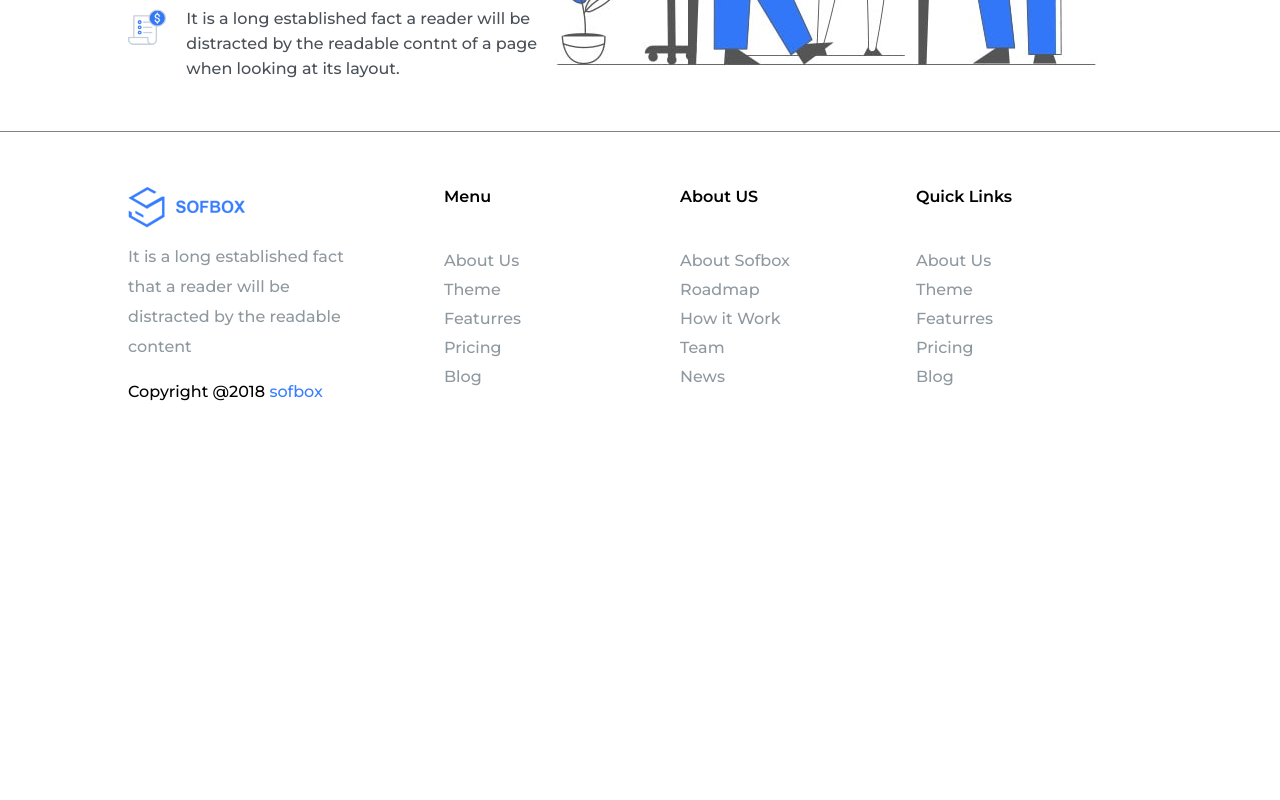
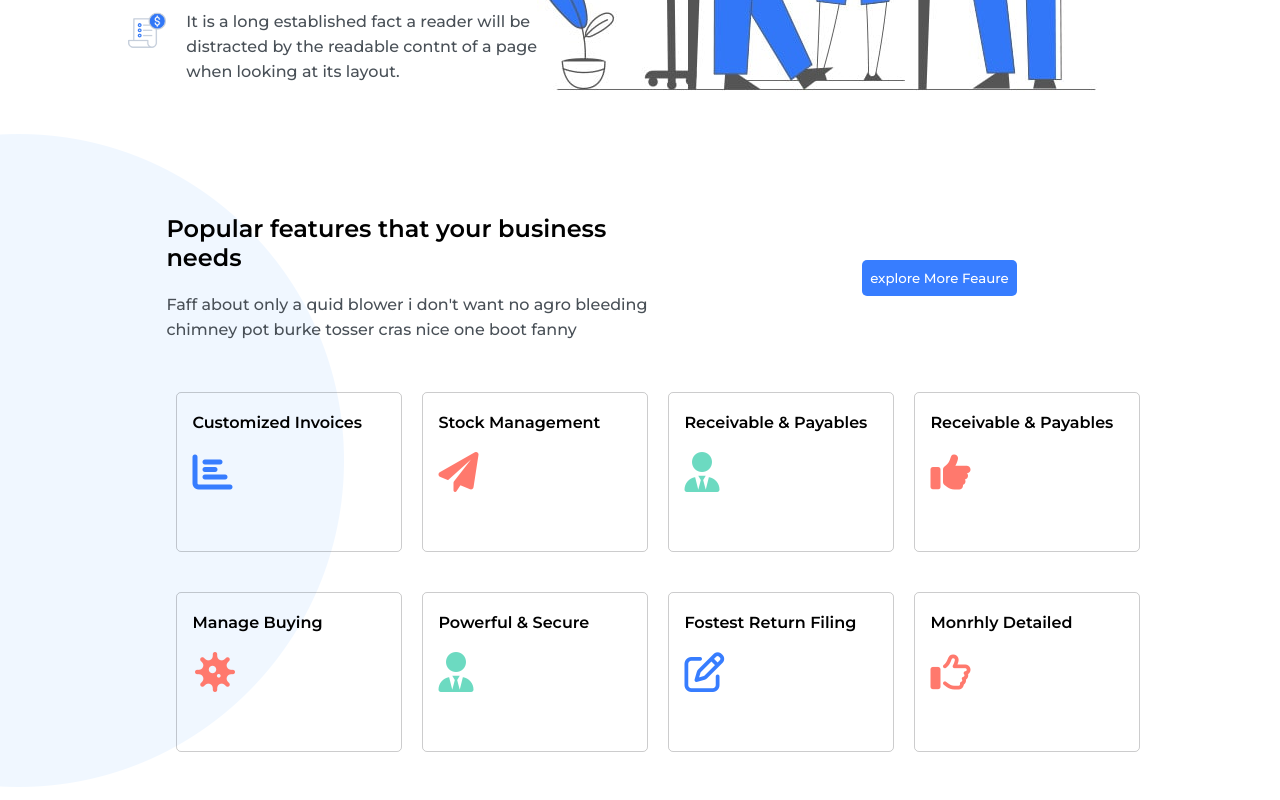
Before and after one commit to gabriele-annese/proj-html-vuejs, a Vue app: page / in a window 1280 px wide. Shown: the part 1460-2260 px from the top of the page. Before the commit the page ends 1896 px from the top, so only its background shows below. Built offline with nearby package versions, Linux system fonts and the light colour scheme.

Commit message:
add grid

```diff
--- a/src/components/Analysis.vue
+++ b/src/components/Analysis.vue
@@ -73,6 +73,15 @@ methods:{
                 align-items: center;
                 margin-top: 30px;
                 cursor: pointer;
+                &:hover,
+                &:focus{
+                    border: 1px solid lightgray;
+                    padding: 10px 0;
+                    box-shadow: -10px  10px 5px rgba($color: #1e1e1e, $alpha: .2);
+                    h3{
+                        color: #377dff;
+                    }
+                }
                 .imgCtn-list{
                     width: 100px;
                     height: 100px;
@@ -83,14 +92,6 @@ methods:{
                         object-fit: contain;
                     }
                 }
-            }
-        }
-        .active{
-            border: 1px solid lightgray;
-            padding: 10px 0;
-            box-shadow: -10px  10px 5px rgba($color: #1e1e1e, $alpha: .2);
-            h3{
-                color: #377dff;
             }
         }
     }
--- /dev/null
+++ b/src/components/GridBusiness.vue
@@ -0,0 +1,150 @@
+<template>
+  <section>
+    <div class="img-ctn">
+        <img src="../assets/img/14.png" alt="">
+    </div>
+    <div class="grid">
+        <div class="header-grid">
+            <div class="tex-ctn">
+                <h1>Popular features that your business needs</h1>
+                <p>Faff about only a quid blower i don't want no agro bleeding chimney pot burke tosser cras nice one boot fanny</p>
+            </div>
+            <div class="btn-ctn">
+                <button class="btn">
+                    explore More Feaure
+                </button>
+            </div>
+        </div>
+        <div class="grid-ctn">
+            <div class="elGrid" v-for="(eltitle, i) in TitleGrid" :key="`el-${i}`">
+                <h4>{{eltitle.title}}</h4>
+                <div>
+                    <i :class="eltitle.icon"></i>
+                </div>
+            </div>
+        </div>
+    </div>
+  </section>
+</template>
+
+<script>
+export default {
+name: 'GridBusiness',
+data(){
+    return{
+        TitleGrid:[
+            {
+                title: 'Customized Invoices',
+                icon:'fas fa-chart-bar iconAnalytics'
+            },
+            {
+                title: 'Stock Management',
+                icon:'fas fa-paper-plane iconPLane'
+            },
+            {
+                title: 'Receivable & Payables',
+                icon:'fas fa-user-tie iconManager'
+            },
+            {
+                title: 'Receivable & Payables',
+                icon:'fas fa-thumbs-up iconLike'
+            },
+            {
+                title: 'Manage Buying',
+                icon:'fas fa-virus iconVirus'
+            },
+            {
+                title: 'Powerful & Secure',
+                icon:'fas fa-user-tie iconManager'
+            },
+            {
+                title: 'Fostest Return Filing',
+                icon:'far fa-edit iconAnalytics'
+            },
+            {
+                title: 'Monrhly Detailed',
+                icon:'far fa-thumbs-up iconLike'
+            },
+        ]
+    }
+}
+
+}
+</script>
+
+<style lang="scss" scoped>
+section{
+    width: 100%;
+    position: relative;
+    img{
+        position: relative;
+        left: -24%;
+        top: -10%;
+    }
+    .grid{
+        position: absolute;
+        top: 80px;
+        left: 13%;
+        width: 80%;
+        .header-grid{
+            display: flex;
+            align-items: center;
+        }
+        .tex-ctn{
+            width: 50%;
+            p{
+                padding-top: 20px;
+                line-height: 25px;
+                color: #495057;
+                font-weight: 500;
+            }
+        }
+        .btn-ctn{
+            width: 50%;
+            margin-left: 20px;
+            display: flex;
+            justify-content: center;
+        }
+        .grid-ctn{
+            width: 100%;
+            margin-top: 30px;
+            display: flex;
+            flex-wrap: wrap;
+            .elGrid{
+                width: calc(100% / 4 - 30px);
+                margin: 20px 10px;
+                height: 160px;
+                padding: 20px 15px;
+                border-radius: 5px;
+                cursor: pointer;
+                border: 1px solid rgba($color: #000008, $alpha: 0.2);
+                i{
+                    font-size: 40px;
+                    padding-top: 20px;
+                }
+                &:hover{
+                    box-shadow: -8px  8px 5px rgba($color: #1e1e1e, $alpha: .2);
+                }
+            }
+        }
+    }
+    .iconAnalytics{
+        color: #377dff;
+    }
+    .iconPLane{
+        color: #ff796d;
+    }
+    .iconManager{
+        color: #6cdac1;
+    }
+    .iconLike{
+        color: #377dff;
+    }
+    .iconVirus{
+        color: #ff796d;
+    }
+    .iconLike{
+        color: #ff796d;
+    }
+}
+</style>
--- a/src/components/GridMarketing.vue
+++ b/src/components/GridMarketing.vue
@@ -81,8 +81,8 @@ data(){
      width: calc(100% / 3);
      margin-right: 20px;
     .img-ctn{
-        width: 110px;
-        height: 80px;
+        width: 150px;
+        height:90px;
         img{
             width: 100%;
             height: 100%;
--- a/src/components/Main.vue
+++ b/src/components/Main.vue
@@ -3,6 +3,7 @@
         <Hero />
         <GridMarketing />
         <Analysis />
+        <GridBusiness />
     </div>
 </template>
 
@@ -10,12 +11,14 @@
 import Hero from './Hero.vue'
 import GridMarketing from './GridMarketing.vue'
 import Analysis from './Analysis.vue'
+import GridBusiness from './GridBusiness.vue'
 export default {
 name: 'Main',
 components: {
     Hero,
     GridMarketing,
     Analysis,
+    GridBusiness
 }
 }
 </script>
```
